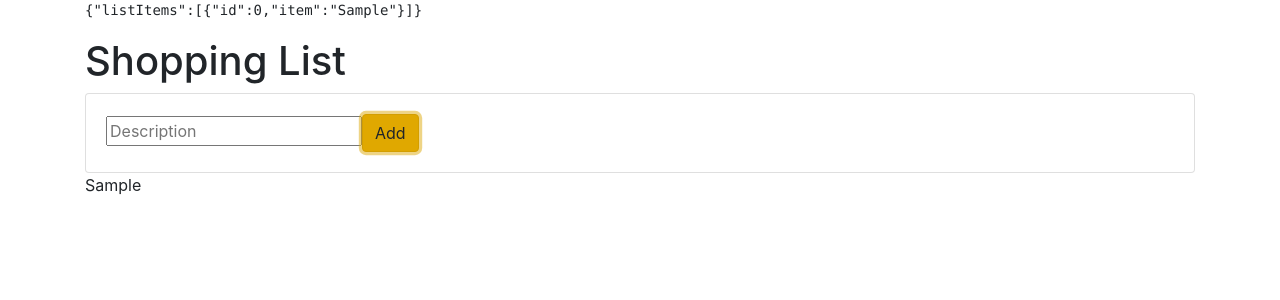
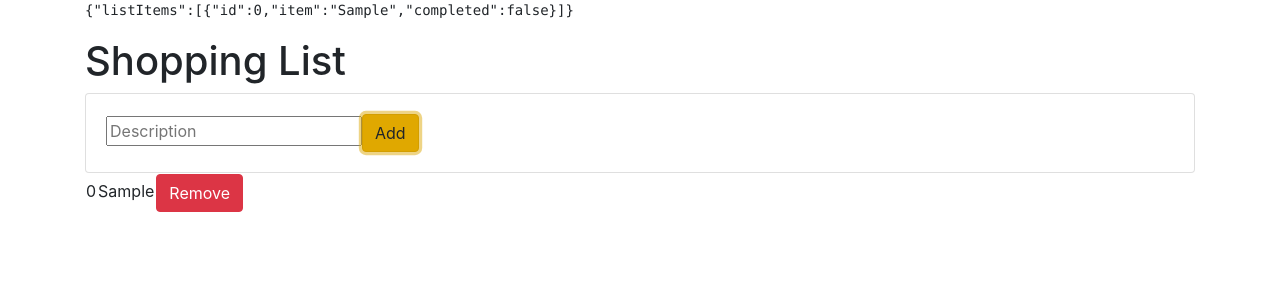
Before and after one commit to deltadesign/redux-shop-list, a React (Create React App) app: page / in a window 1280 px wide. Both pictures are taken after typing "Sample" into the empty fields and a click on the button "Add". Shown: the top 300 px of the page. Built offline with nearby package versions, Linux system fonts and the light colour scheme.

Commit message:
added completed status

```diff
--- a/src/App.js
+++ b/src/App.js
@@ -20,8 +20,8 @@ class App extends React.Component {
   }
 
 
-  updateList(id, item) {
-    const newItem = {id, item}
+  updateList(id, item, completed) {
+    const newItem = {id, item, completed}
     this.setState((state) => ({
       listItems: state.listItems.concat(newItem)
     }))
@@ -35,7 +35,7 @@ class App extends React.Component {
 
         <h1>Shopping List</h1>
 
-        <AddItem  additem = {(id, item) => this.updateList(id, item)}/>
+        <AddItem  additem = {(id, item, completed) => this.updateList(id, item, completed)}/>
 
         {this.createList()}
 
--- a/src/components/addItem.js
+++ b/src/components/addItem.js
@@ -8,7 +8,8 @@ class Add extends React.Component {
     super(props)
     this.state = {
       id: 0,
-      item: ""
+      item: "",
+      completed: false
     }
 
   }
@@ -26,17 +27,18 @@ class Add extends React.Component {
 
 listId = 0;
 
-// passes items to state in app.js to be rendered as items
+// passes items to state in app.js to be rendered as items and increments listId
 
   submitHandler(e){
     e.preventDefault();
     if (this.state.item === "") {
       return
     }
-    this.props.additem(this.listId,this.state.item);
+    this.props.additem(this.listId,this.state.item, this.state.completed);
     this.setState({
       id: 0,
-      item: ""
+      item: "",
+      completed: false,
     })
     this.listId ++;
   }
--- a/src/components/listItem.js
+++ b/src/components/listItem.js
@@ -1,12 +1,26 @@
 import React from 'react';
+import 'bootstrap/dist/css/bootstrap.min.css';
+import Button from 'react-bootstrap/Button';
 
 class ListItem extends React.Component {
   render () {
   return (
 
-      <>
-        <p>{this.props.item}</p>
-      </>
+      <tr>
+
+        <td>
+        {this.props.id}
+        </td>
+
+        <td>
+        {this.props.item}
+        </td>
+
+        <td>
+        <Button variant="danger">Remove</Button>
+        </td>
+
+      </tr>
     );
   }
 }
```
